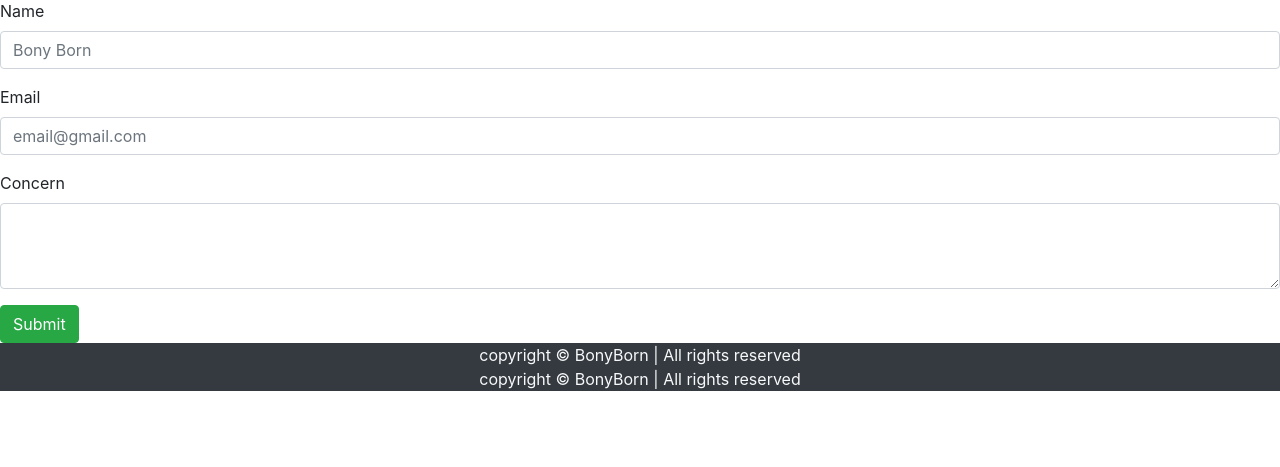
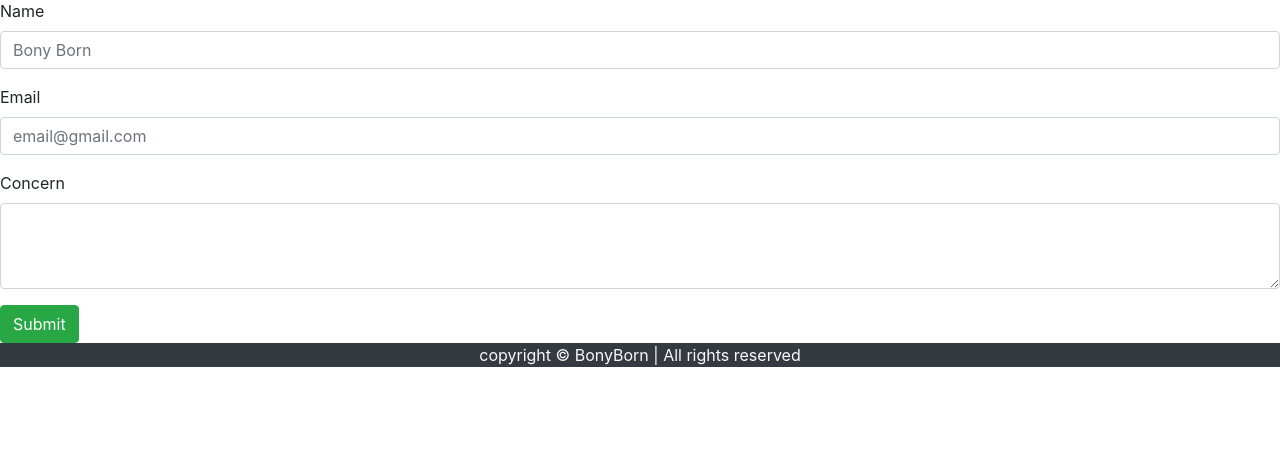
Before and after one commit to bonyborn/my_portfolio, a Django app: page /contact/ in a window 1280 px wide. Shown: the part 127-594 px from the top of the page. Run offline with Django 5.2, Linux system fonts and the light colour scheme.

Commit message:
Update contact.html

```diff
--- a/home/templates/home/contact.html
+++ b/home/templates/home/contact.html
@@ -53,7 +53,6 @@
   </div>
       <button type="button" class="btn btn-success">Submit</button>
     </form>
-    <footer class="text-center text-light bg-dark">copyright &copy BonyBorn | All rights reserved</footer>
 
     <!-- Optional JavaScript -->
     <!-- jQuery first, then Popper.js, then Bootstrap JS -->
```
